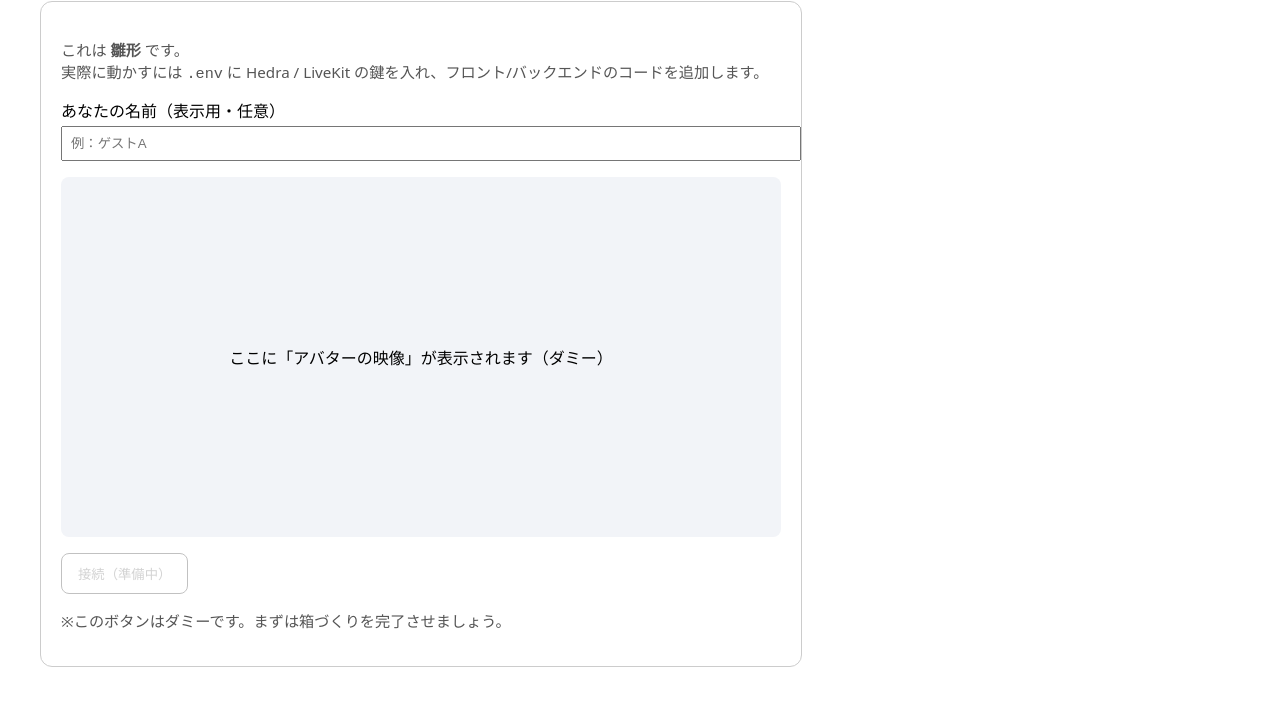
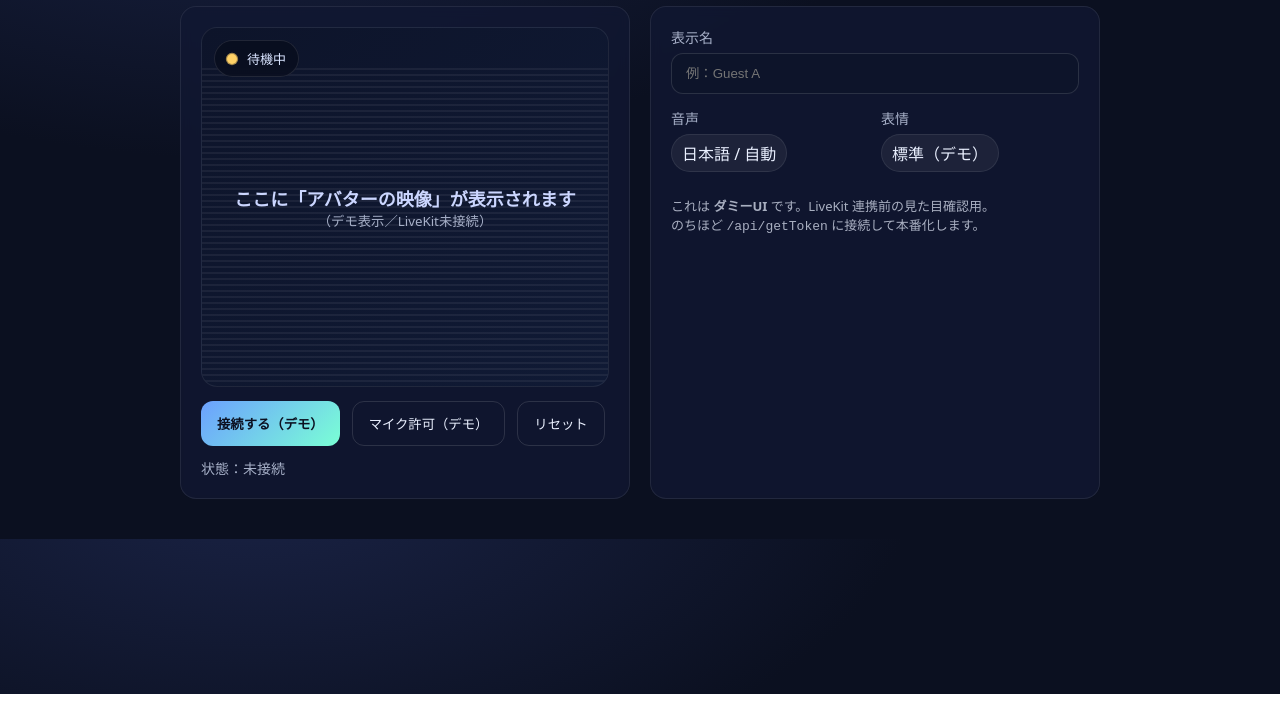
Before and after one commit to michiyosi/hedra-demo, a plain HTML site: page index.html in a window 1280 px wide. Shown: the part 106-813 px from the top of the page. Drawn offline with Linux system fonts and the light colour scheme.

Commit message:
Update index.html

```diff
--- a/index.html
+++ b/index.html
@@ -3,33 +3,131 @@
 <head>
   <meta charset="utf-8" />
   <meta name="viewport" content="width=device-width, initial-scale=1" />
-  <title>Hedra Live Avatars 体験リンク（ダミー画面）</title>
+  <title>Hedra Live Avatars 体験リンク（デモ）</title>
   <style>
-    body { font-family: system-ui, sans-serif; margin: 40px; }
-    .card { border: 1px solid #ccc; border-radius: 12px; padding: 20px; max-width: 720px; }
-    label { display:block; margin: 12px 0 4px; }
-    input { width: 100%; padding: 8px; }
-    .video { width: 100%; height: 360px; background: #f2f4f8; display: grid; place-items: center; border-radius: 8px; margin: 16px 0; }
-    .hint { color: #555; font-size: 0.95rem; }
-    button { padding: 10px 16px; border-radius: 8px; border: 1px solid #999; background: #fff; cursor:pointer; }
-    button:disabled { opacity: .6; cursor: not-allowed; }
+    :root{
+      --bg:#0b1020; --card:#111833; --ink:#eaf0ff; --muted:#a7b0c8; --accent:#6ca0ff; --ok:#25d366; --warn:#ffd166;
+    }
+    *{box-sizing:border-box}
+    body{margin:0; background:radial-gradient(1200px 600px at 20% -10%,#1a2346 0%, #0b1020 55%, #0b1020 100%); color:var(--ink); font-family:ui-sans-serif, system-ui, -apple-system, "Segoe UI", "Noto Sans JP", "Hiragino Kaku Gothic ProN", Meiryo, sans-serif;}
+    .wrap{max-width:960px; margin:40px auto; padding:0 20px;}
+    header{display:flex; gap:12px; align-items:center; margin-bottom:18px}
+    .logo{width:36px;height:36px;border-radius:10px;background:linear-gradient(135deg,#6ca0ff, #7affd5)}
+    h1{font-size:28px; margin:0}
+    .card{background:rgba(17,24,51,.78); backdrop-filter: blur(6px); border:1px solid rgba(255,255,255,.08); border-radius:16px; padding:20px}
+    .row{display:grid; grid-template-columns:1fr 1fr; gap:20px}
+    @media (max-width:820px){ .row{grid-template-columns:1fr} }
+    label{display:block; color:var(--muted); font-size:14px; margin-bottom:6px}
+    input{width:100%; padding:12px 14px; border:1px solid rgba(255,255,255,.12); border-radius:12px; background:#0d142a; color:var(--ink)}
+    .video{
+      position:relative; border-radius:16px; overflow:hidden; height:360px;
+      background:linear-gradient(135deg, #0d142a, #101a35);
+      border:1px solid rgba(255,255,255,.08);
+    }
+    /* “映像っぽい”アニメ背景 */
+    .scan{position:absolute; inset:0; background:repeating-linear-gradient( to bottom, rgba(255,255,255,.06) 0 2px, transparent 2px 6px ); animation:scan 6s linear infinite;}
+    @keyframes scan{from{transform:translateY(-60px)} to{transform:translateY(60px)}}
+    .avatar-badge{
+      position:absolute; top:12px; left:12px; display:flex; gap:10px; align-items:center; background:rgba(8,12,28,.7);
+      backdrop-filter: blur(6px); border:1px solid rgba(255,255,255,.1); padding:8px 12px; border-radius:999px; font-size:13px; color:#d9e4ff;
+    }
+    .pulse{width:10px;height:10px;border-radius:999px;background:var(--warn); animation:pulse 1.2s ease-in-out infinite}
+    @keyframes pulse{0%{box-shadow:0 0 0 0 rgba(255,209,102,.7)}70%{box-shadow:0 0 0 10px rgba(255,209,102,0)}100%{box-shadow:0 0 0 0 rgba(255,209,102,0)}}
+    .overlay-text{position:absolute; inset:0; display:grid; place-items:center; color:#cbd6ff; text-align:center}
+    .overlay-text small{display:block; color:var(--muted)}
+    .controls{display:flex; gap:12px; flex-wrap:wrap; margin-top:14px}
+    button{appearance:none; cursor:pointer; padding:12px 16px; border-radius:12px; border:1px solid rgba(255,255,255,.12); background:#0d142a; color:var(--ink)}
+    button.primary{background:linear-gradient(135deg,#6ca0ff,#7affd5); color:#0b1020; border:none; font-weight:600}
+    button.ghost{background:transparent}
+    .status{margin-top:12px; color:var(--muted); font-size:14px}
+    .ok{color:var(--ok)} .err{color:#ff6b6b}
+    footer{opacity:.7; font-size:13px; margin-top:24px}
+    .pill{display:inline-flex; align-items:center; gap:8px; padding:6px 10px; border-radius:999px; background:rgba(255,255,255,.06); border:1px solid rgba(255,255,255,.08)}
   </style>
 </head>
 <body>
-  <h1>Hedra Live Avatars 体験リンク（ダミー）</h1>
-  <div class="card">
-    <p class="hint">
-      これは <strong>雛形</strong> です。<br/>
-      実際に動かすには <code>.env</code> に Hedra / LiveKit の鍵を入れ、フロント/バックエンドのコードを追加します。
-    </p>
+  <div class="wrap">
+    <header>
+      <div class="logo"></div>
+      <h1>Hedra Live Avatars 体験リンク <span class="pill">デモUI</span></h1>
+    </header>
 
-    <label>あなたの名前（表示用・任意）</label>
-    <input placeholder="例：ゲストA" />
+    <div class="row">
+      <!-- 左：映像エリア -->
+      <div class="card">
+        <div class="video" id="videoBox">
+          <div class="scan"></div>
+          <div class="avatar-badge"><div class="pulse" id="dot"></div><span id="badge">待機中</span></div>
+          <div class="overlay-text" id="overlay">
+            <div>
+              <div style="font-size:18px; font-weight:600;">ここに「アバターの映像」が表示されます</div>
+              <small>（デモ表示／LiveKit未接続）</small>
+            </div>
+          </div>
+        </div>
+        <div class="controls">
+          <button class="primary" id="btnConnect">接続する（デモ）</button>
+          <button class="ghost" id="btnMic">マイク許可（デモ）</button>
+          <button class="ghost" id="btnReset">リセット</button>
+        </div>
+        <div class="status" id="status">状態：未接続</div>
+      </div>
 
-    <div class="video">ここに「アバターの映像」が表示されます（ダミー）</div>
+      <!-- 右：設定エリア -->
+      <div class="card">
+        <div style="margin-bottom:14px">
+          <label>表示名</label>
+          <input id="name" placeholder="例：Guest A" />
+        </div>
 
-    <button disabled>接続（準備中）</button>
-    <p class="hint">※このボタンはダミーです。まずは箱づくりを完了させましょう。</p>
+        <div style="display:grid; grid-template-columns:1fr 1fr; gap:12px">
+          <div>
+            <label>音声</label>
+            <div class="pill">日本語 / 自動</div>
+          </div>
+          <div>
+            <label>表情</label>
+            <div class="pill">標準（デモ）</div>
+          </div>
+        </div>
+
+        <footer>
+          <p>これは <strong>ダミーUI</strong> です。LiveKit 連携前の見た目確認用。<br/>のちほど <code>/api/getToken</code> に接続して本番化します。</p>
+        </footer>
+      </div>
+    </div>
   </div>
+
+  <!-- デモ用スクリプト：見た目だけ“動いている風” -->
+  <script>
+    const $ = (id)=>document.getElementById(id);
+    const status = (msg, cls)=>{$("status").textContent="状態："+msg; $("status").className="status "+(cls||"")}
+
+    $("btnConnect").onclick = async ()=>{
+      const name = $("name").value || "Guest";
+      status("接続準備中…"); $("badge").textContent="接続準備"; $("dot").style.background="#ffd166";
+      await wait(600);
+      status(`接続中：${name} を登録…`); await wait(800);
+      status("ルーム参加（デモ）"); await wait(600);
+      // デモ：オーバーレイ文言を変更
+      $("overlay").innerHTML = `<div><div style="font-size:18px;font-weight:600;">接続しました（デモ）</div><small>相手の映像が届くとここに表示されます</small></div>`;
+      $("badge").textContent="オンライン（デモ）"; $("dot").style.background="#25d366";
+    };
+
+    $("btnMic").onclick = async ()=>{
+      status("マイク権限を確認（デモ）");
+      // 実機では navigator.mediaDevices.getUserMedia({audio:true}) を呼びます
+      await wait(500);
+      status("マイクOK（デモ）","ok");
+    };
+
+    $("btnReset").onclick = ()=>{
+      $("overlay").innerHTML = `<div><div style="font-size:18px; font-weight:600;">ここに「アバターの映像」が表示されます</div><small>（デモ表示／LiveKit未接続）</small></div>`;
+      $("badge").textContent="待機中"; $("dot").style.background="#ffd166";
+      status("未接続");
+    };
+
+    function wait(ms){ return new Promise(r=>setTimeout(r,ms)); }
+  </script>
 </body>
 </html>
```
